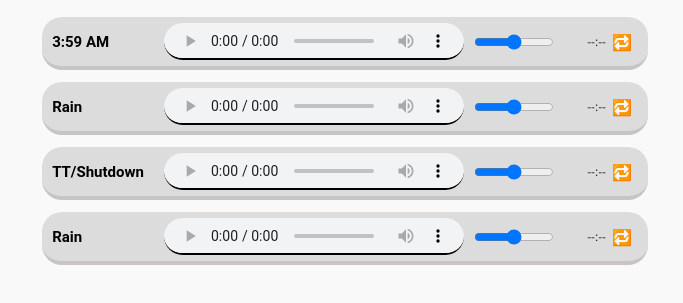
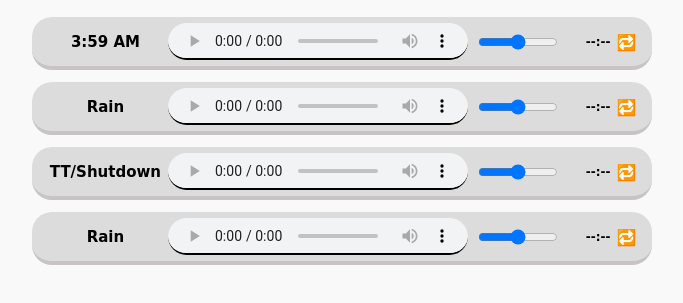
Before and after one commit to Sushil6372/song, a plain HTML site: page index.html in a window 1280 px wide. Shown: the part 163-466 px from the top of the page, without its empty margins (305-988 px from the left). Drawn offline with Linux system fonts and the light colour scheme.

Commit message:
Update index.html

```diff
--- a/index.html
+++ b/index.html
@@ -81,10 +81,11 @@
     flex: 1;
     font-weight: bold;
     font-size: 15px;
-      font-family: 'Roboto', sans-serif;
+    font-family: cursive, sans-serif;
     white-space: nowrap;
     overflow: hidden;
     text-overflow: ellipsis;
+    text-align: center;
     }
 
     audio {
@@ -96,10 +97,12 @@
 
     .duration {
     font-size: 12px;
-      color: var(--text-color);
+    color: #000000;
     width: 50px;
     text-align: right;
     flex-shrink: 0;
+    font-weight: bold;
+    font-family: cursive;
     }
 
     .loop-icon {
```
Lines whose indentation alone changed are shown as unchanged.
